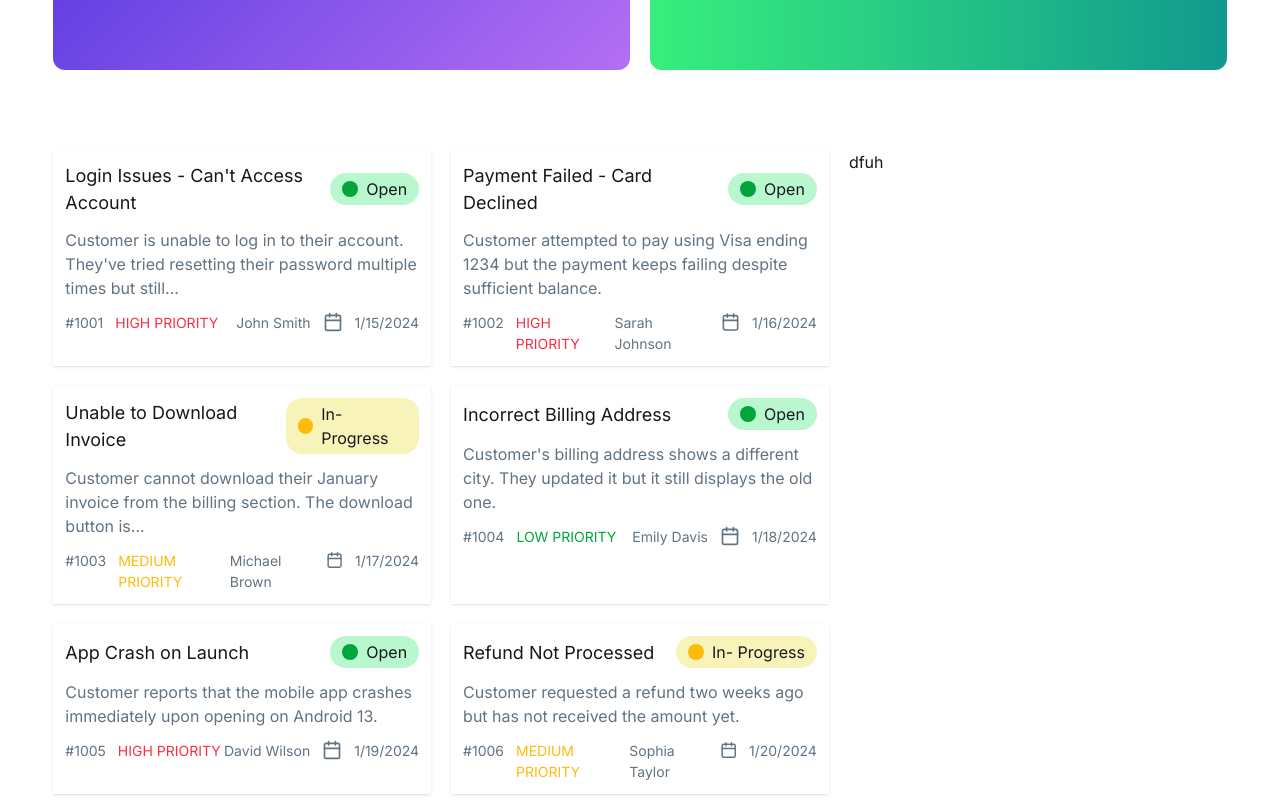
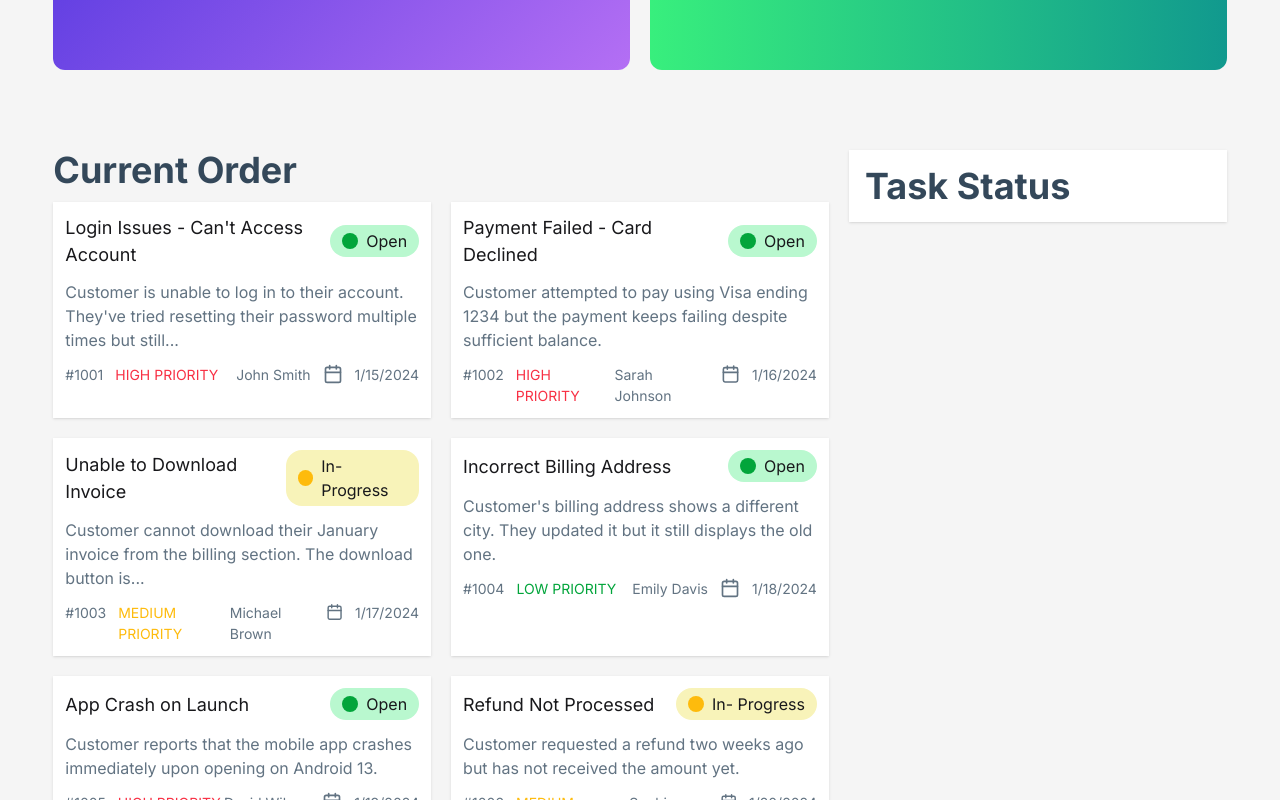
Before and after one commit to sukanta022/Customer-Support-Zone_React, a React (Vite) app: page / in a window 1280 px wide. Shown: the part 300-1100 px from the top of the page. Built offline with nearby package versions, Linux system fonts and the light colour scheme.

Commit message:
added task in task status

```diff
--- a/src/App.jsx
+++ b/src/App.jsx
@@ -9,7 +9,7 @@ const ticketPromise = fetch("/ticket.json").then(res => res.json())
 function App() {
 
   return (
-    <>
+    <div className='bg-[#F5F5F5]'>
       <header>
         <Navbar></Navbar>
       </header>
@@ -20,7 +20,7 @@ function App() {
         </Suspense>
 
       </section>
-    </>
+    </div>
   )
 }
 
--- a/src/Components/State.jsx
+++ b/src/Components/State.jsx
@@ -1,6 +1,6 @@
 import React from 'react';
 
-const State = () => {
+const State = ({progress}) => {
     return (
         <div className='w-11/12 py-10 grid grid-cols-2 gap-5 mx-auto text-center bg-#F5F5F5 '>
             <div
@@ -8,7 +8,7 @@ const State = () => {
                 style={{background: "linear-gradient(135deg, #4e34de 0%, #b46ff4 100%), url('/vector1.png')" }}
             >
                 <p className="text-xl">In-Progress</p>
-                <p className="text-6xl font-semibold">0</p>
+                <p className="text-6xl font-semibold">{progress}</p>
             </div>
 
 
--- /dev/null
+++ b/src/Components/TaskStatus.jsx
@@ -0,0 +1,12 @@
+import React from 'react';
+
+const TaskStatus = ({task}) => {
+    return (
+        <div className='p-3 bg-white space-y-2 shadow-lg'>
+            <p className='text-[#001931] text-2xl'>{task.title}</p>
+            <button className='btn bg-[#02A53B] w-full text-white'>Complete</button>
+        </div>
+    );
+};
+
+export default TaskStatus;
--- a/src/Components/Ticket.jsx
+++ b/src/Components/Ticket.jsx
@@ -1,9 +1,8 @@
 import React from 'react';
 import { Calendar } from 'lucide-react';
-const Ticket = ({ticket}) => {
-    console.log(ticket)
+const Ticket = ({ticket,handleProgress}) => {
     return (
-        <div className=' bg-[#FFFFFF] shadow p-3 space-y-3'>
+        <div onClick={() => {handleProgress(ticket)}} className=' bg-[#FFFFFF] shadow p-3 space-y-3'>
             <div className='flex justify-between items-center'>
                 <p className='text-[18px] '>{ticket.title}</p>
 
--- a/src/Components/TicketContainer.jsx
+++ b/src/Components/TicketContainer.jsx
@@ -1,23 +1,60 @@
-import React, { use } from 'react';
+import React, { use, useState } from 'react';
 import State from './State';
 import Ticket from './Ticket';
+import TaskStatus from './TaskStatus';
 
 const TicketContainer = ({ticketPromise}) => {
     const allTickets = use(ticketPromise)
+    const [progress, setProgress] = useState(0)
+    const [progressStore, setProgressStore] = useState([])
 
+    const handleProgress = (ticket) => {
+        const isExist = progressStore.find(t => t.id === ticket.id)
+        if(isExist){
+            alert("task already added")
+        }
+        else{
+            setProgress(progress+1)
+            setProgressStore([...progressStore,ticket])
+        }
+
+    }
+    console.log(progressStore.length)
     return (
         <div>
-            <State></State>
+            <State progress={progress}></State>
 
             <section className='w-11/12 mx-auto py-10 grid grid-cols-1 lg:grid-cols-12 gap-5'>
-                <div className='lg:col-span-8 grid grid-cols-1 lg:grid-cols-2 gap-5'>
-                    {
-                        allTickets.map(ticket => <Ticket ticket={ticket}></Ticket>)
-                    }
+                <div className='lg:col-span-8 space-y-3'>
+                    <h2 className='text-4xl font-bold text-[#34485A]'>Current Order</h2>
+                    <div className='grid grid-cols-1 lg:grid-cols-2 gap-5'>
+                        {
+                            allTickets.map(ticket =>
+                            <Ticket
+                                key = {ticket.id}
+                                ticket={ticket}
+                                handleProgress={handleProgress}>
+                            </Ticket>)
+                        }
+                    </div>
+
                 </div>
 
-                <div className='lg:col-span-4 space-y-5 '>
-                    dfuh
+                <div className='lg:col-span-4'>
+
+                    <div className='shadow bg-white p-4 space-y-3'>
+                        <h2 className='text-4xl font-bold text-[#34485A]'>Task Status</h2>
+                        {
+                            progressStore.map(task =>
+                            <TaskStatus
+                                key={progress.id}
+                                task={task}>
+
+                            </TaskStatus>)
+                        }
+
+                    </div>
+
                 </div>
             </section>
         </div>
```
